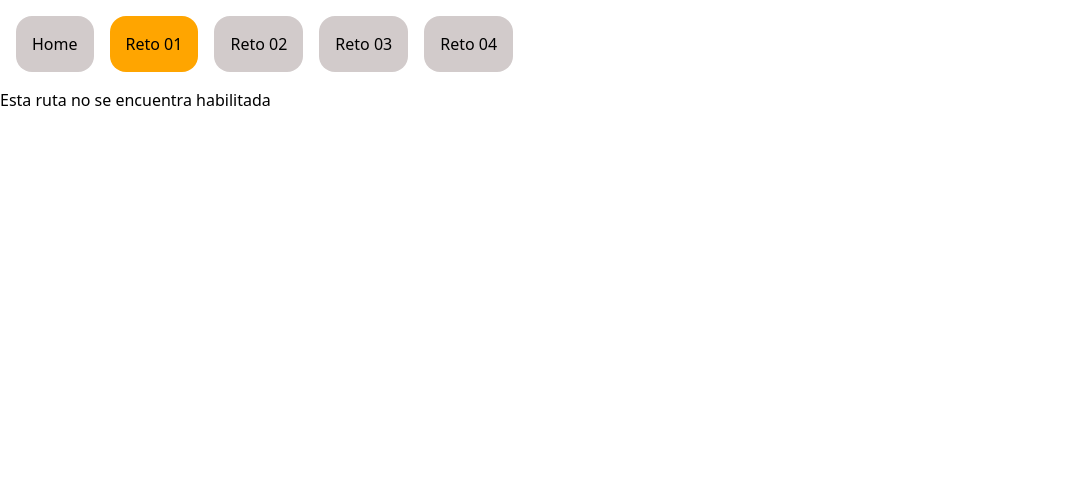
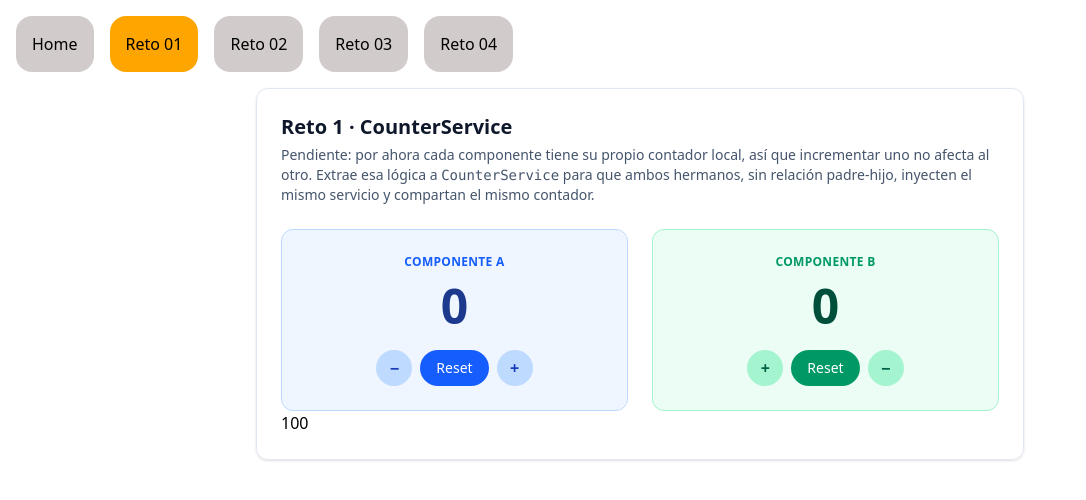
Before and after one commit to jffc-dev/retos-angular-semana4, an Angular app: page /reto-01/100 in a window 1280 px wide. Shown: the top 500 px of the page, without its empty margins (0-1086 px from the left). Built offline with nearby package versions, Linux system fonts and the light colour scheme.

Commit message:
agregar rutas con parametros

```diff
--- a/src/app/app.html
+++ b/src/app/app.html
@@ -1,6 +1,6 @@
 <nav class="navbar">
   <a routerLink="">Home</a>
-  <a routerLink="/reto-01" routerLinkActive="link-activo">Reto 01</a>
+  <a routerLink="/reto-01/100" routerLinkActive="link-activo">Reto 01</a>
   <a routerLink="/reto-02" routerLinkActive="link-activo">Reto 02</a>
   <a routerLink="/reto-03" routerLinkActive="link-activo">Reto 03</a>
   <a routerLink="/reto-04" routerLinkActive="link-activo">Reto 04</a>
--- a/src/app/app.routes.ts
+++ b/src/app/app.routes.ts
@@ -8,7 +8,7 @@ import { NotFoundComponent } from './features/not-found/not-found';
 
 export const routes: Routes = [
   {path: '', component: HomeComponent},
-  {path: 'reto-01', component: Reto01CounterService},
+  {path: 'reto-01/:prueba', component: Reto01CounterService},
   {path: 'reto-02', component: Reto02ThemeService},
   {path: 'reto-03', component: Reto03NotificationService},
   {path: 'reto-04', component: Reto04Productos},
--- a/src/app/features/reto-01-counter-service/reto-01-counter-service.html
+++ b/src/app/features/reto-01-counter-service/reto-01-counter-service.html
@@ -11,4 +11,6 @@
     <app-contador-a />
     <app-contador-b />
   </div>
+
+  <p>{{parametro()}}</p>
 </section>
--- a/src/app/features/reto-01-counter-service/reto-01-counter-service.ts
+++ b/src/app/features/reto-01-counter-service/reto-01-counter-service.ts
@@ -1,10 +1,18 @@
-import { Component } from '@angular/core';
+import { Component, inject, input, Input, signal } from '@angular/core';
 import { ContadorAComponent } from './contador-a/contador-a';
 import { ContadorBComponent } from './contador-b/contador-b';
+import { ActivatedRoute } from '@angular/router';
 
 @Component({
   selector: 'app-reto-01-counter-service',
   imports: [ContadorAComponent, ContadorBComponent],
   templateUrl: './reto-01-counter-service.html',
 })
-export class Reto01CounterService {}
+export class Reto01CounterService {
+  private route = inject(ActivatedRoute)
+  parametro = signal<string>('')
+
+  prueba = this.route.paramMap.subscribe((dato) => {
+    this.parametro.set(dato.get('prueba')!)
+  })
+}
```
